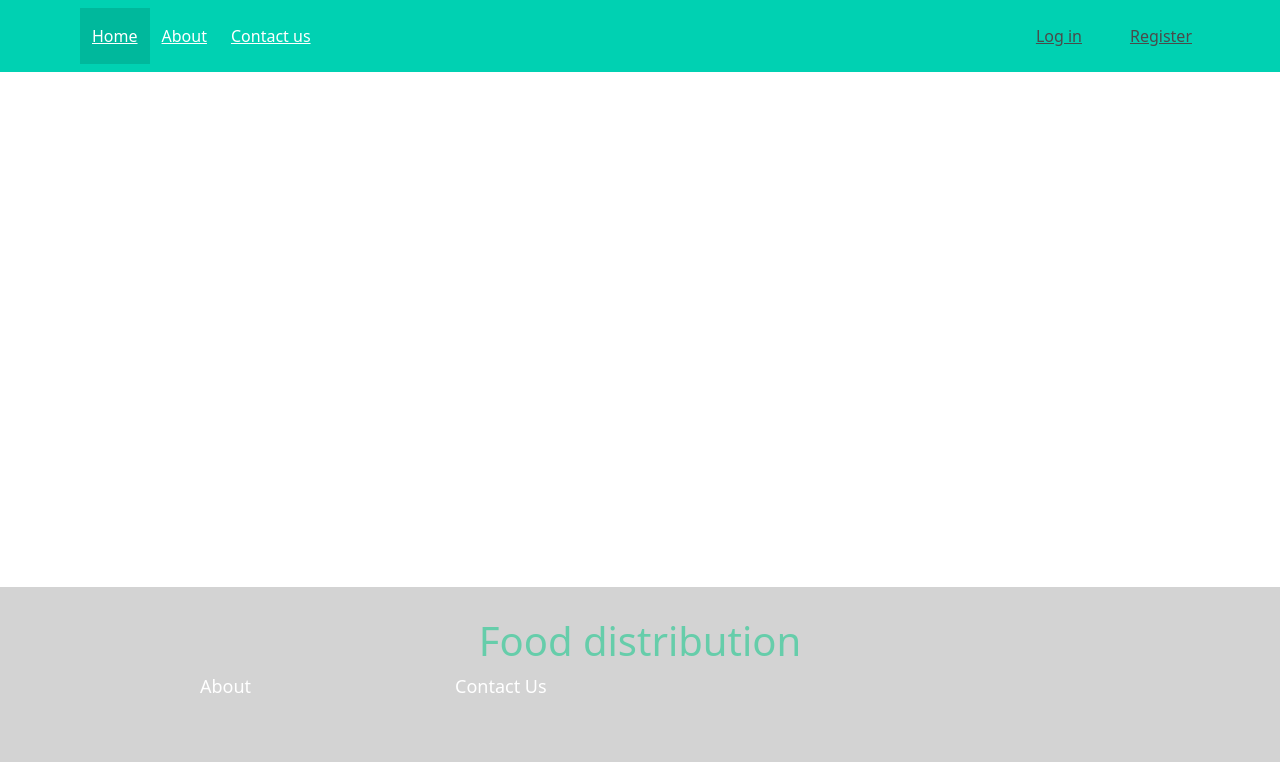
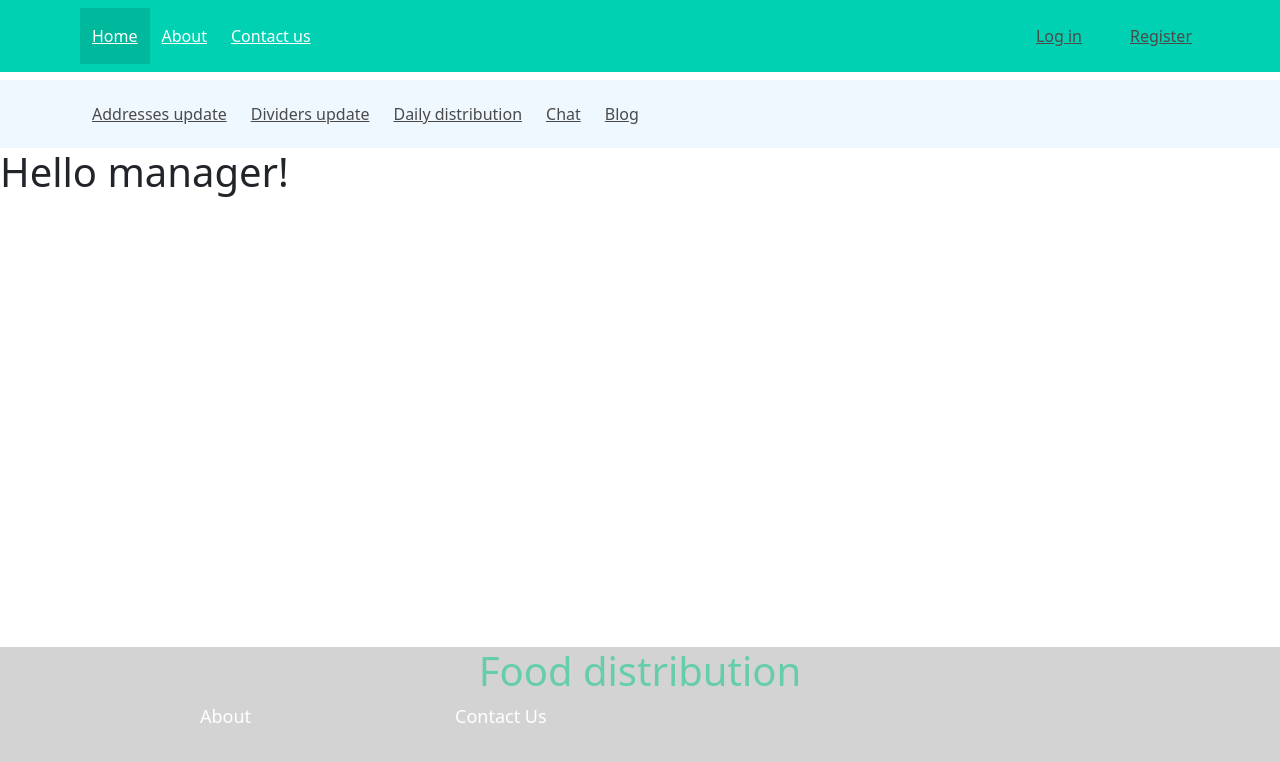
Before and after one commit to yoel2000/food-distribution-MERN-project, a React (Create React App) app: page /home_manager in a window 1280 px wide. Shown: the top 762 px of the page. Built offline with nearby package versions, Linux system fonts and the light colour scheme.

Commit message:
start the manager design

```diff
--- a/src/App.js
+++ b/src/App.js
@@ -10,6 +10,8 @@ import About from './pages/About/About';
 import Navbar from "./components/Navbar/Navbar";
 import Footer from "./components/Footer/Footer";
 import contactUs from "./pages/Contact us/Contact us";
+import Home_manager from "./pages/Home_manager/Home_manager";
+import AddressesUpdate from "./pages/AddressesUpdate/AddressesUpdate";
 
 
 function App() {
@@ -25,6 +27,8 @@ function App() {
       <Route path='/register' component={Register} />
       <Route path='/about' component={About} />
       <Route path='/contactUs' component={contactUs} />
+      <Route path='/home_manager' component={Home_manager} />
+      <Route path='/addressesUpdate' component={AddressesUpdate} />
       </Switch> <br/>
       <Footer/>
       </BrowserRouter>
--- a/src/components/Footer/Footer.js
+++ b/src/components/Footer/Footer.js
@@ -1,7 +1,6 @@
 import React from "react";
-import {Box, Container, Row, Column, FooterLink, Heading,
+import {Box, Container, Row, Column, FooterLink,
 } from "./FooterStyles";
-import { NavLink } from "react-router-dom";
 
 const Footer = () => {
 return (
--- a/src/components/Footer/FooterStyles.js
+++ b/src/components/Footer/FooterStyles.js
@@ -1,7 +1,7 @@
 import styled from 'styled-components';
 
 export const Box = styled.div`
-padding: 80px 60px;
+padding: 50px 40px;
 background: lightGray;
 position: absolute;
 bottom: 0;
--- /dev/null
+++ b/src/components/NavBarManager/NavBarManager.jsx
@@ -0,0 +1,43 @@
+import React, { useState } from "react"
+import { NavLink } from "react-router-dom"
+
+function NavbarManager() {
+    const [isOpen, setOpen] = useState(false);
+    return(
+    <nav role="navigation" className="navbar navbar-light" style={{backgroundColor: "aliceblue"}} aria-label="main navigation">
+      <div className="container">
+        <div className="navbar-brand">
+
+            <span aria-hidden="true"></span>
+            <span aria-hidden="true"></span>
+            <span aria-hidden="true"></span>
+
+        </div>
+
+        <div className={`navbar-menu ${isOpen && "is-active"}`}>
+          <div className="navbar-start">
+            <NavLink className="navbar-item" activeClassName="is-active" to="/addressesUpdate">
+            Addresses update
+            </NavLink>
+            <NavLink className="navbar-item" activeClassName="is-active" to="/dividersUpdate">
+            Dividers update
+            </NavLink>
+            <NavLink className="navbar-item" activeClassName="is-active" to="/dailyDistribution">
+            Daily distribution
+            </NavLink>
+            <NavLink className="navbar-item" activeClassName="is-active" to="/chat">
+            Chat
+            </NavLink>
+            <NavLink className="navbar-item" activeClassName="is-active" to="/blog">
+            Blog
+            </NavLink>
+          </div>
+
+        </div>
+      </div>
+    </nav>
+    )
+
+}
+
+export default NavbarManager
--- /dev/null
+++ b/src/pages/AddressesUpdate/AddressesUpdate.jsx
@@ -0,0 +1,9 @@
+import React from "react"
+
+function AddressesUpdate() {
+    return(
+        <h1> Address Update</h1>
+    )
+}
+
+export default AddressesUpdate
--- a/src/pages/Home/Home.jsx
+++ b/src/pages/Home/Home.jsx
@@ -1,7 +1,7 @@
 import React from 'react'
-import { Link, NavLink } from 'react-router-dom'
+import { Link } from 'react-router-dom'
 import logo from './logo_food_distribution.jpg'
-import home from './Home.css'
+import './Home.css'
 
 function Home() {
     return(
--- /dev/null
+++ b/src/pages/Home_manager/Home_manager.jsx
@@ -0,0 +1,15 @@
+import React from "react"
+import { Link } from "react-router-dom"
+import NavbarManager from "../../components/NavBarManager/NavBarManager"
+
+
+function Home_manager() {
+return(
+    <div>
+    <NavbarManager/>
+    <h1> Hello manager!</h1>
+      </div>
+)
+}
+
+export default Home_manager
--- a/src/pages/Login/Login.jsx
+++ b/src/pages/Login/Login.jsx
@@ -19,7 +19,9 @@ function Login() {
         axios.post("http://localhost:8080/login", {
             'email': email,
             'password': password
-        }).then((res)=>{console.log(res); history.push('/home')})
+        }).then((res)=>{
+            console.log(res.data);
+            history.push('/home_manager')})
 
     }
     return(
--- /dev/null
+++ b/src/pages/Register/Register.css
@@ -0,0 +1,12 @@
+a.social_networks:link, a.social_networks:visited {
+    background-color: lightcoral;
+    color: white;
+    padding: 14px 25px;
+    text-align: center;
+    text-decoration: none;
+    display: inline-block;
+}
+
+a.social_networks:hover, a.social_networks:active {
+    background-color: lightcoral;
+}
--- a/src/pages/Register/Register.jsx
+++ b/src/pages/Register/Register.jsx
@@ -1,12 +1,13 @@
 import React from 'react'
 import { useState } from 'react';
 import { useHistory } from "react-router-dom";
-import { Form, Button} from "react-bootstrap";
+import { Button} from "react-bootstrap";
+import './Register.css';
 
 const axios = require('axios')
 
+function Register() {
 
-function Register() {
     const [firstName, setFirstName] = useState('');
     const [lastName, setLastName] = useState('');
     const [email, setEmail] = useState('');
@@ -36,7 +37,7 @@ function Register() {
                 <input type="text"  className="mb-3" placeholder="firstname:" onChange={(event)=>setFirstName(event.target.value)}/> <br />
                 <input type="text"  className="mb-3" placeholder="lastname:" onChange={(event)=>setLastName(event.target.value)}/> <br />
                 <input type="text"  className="mb-3" placeholder="email:" onChange={(event)=>setEmail(event.target.value)}/> <br />
-                <h6 className="text-muted"> We'll never share your email with anyone else.</h6> <br/>
+                <h8 className="text-muted"> We'll never share your email with anyone else.</h8> <br/>
                 <input type="text"  className="mb-3" placeholder="password:" onChange={(event)=>setPassword(event.target.value)}/> <br />
                 <input type="text"  className="mb-3" placeholder="confirm your password:" onChange={(event)=>setConfirmPassword(event.target.value)}/> <br />
                 { /*<input type="submit" value="Register now"/><br /> */}
@@ -45,10 +46,12 @@ function Register() {
         </Button>
             </form>
             <p1>You can also register with: </p1> <br />
-            <a href="http://localhost:8080/auth/google">Google</a> <br />
-            <a href="http://localhost:8080/auth/facebook">Facebook</a> <br />
+            <div>
+            <a className="social_networks" href="http://localhost:8080/auth/google">Google</a> <br /> <br/>
+            <a className="social_networks" href="http://localhost:8080/auth/facebook">Facebook</a> <br />
+            </div>
         </div>
-        <Form>
+        {/*<Form>
         <Form.Group className="mb-3" controlId="formBasicEmail">
           <Form.Label>Email address</Form.Label>
           <Form.Control type="email" placeholder="Enter email" />
@@ -67,7 +70,7 @@ function Register() {
         <Button variant="primary" type="submit">
           Submit
         </Button>
-      </Form>
+        </Form>*/}
       </div>
     );
 }
```
